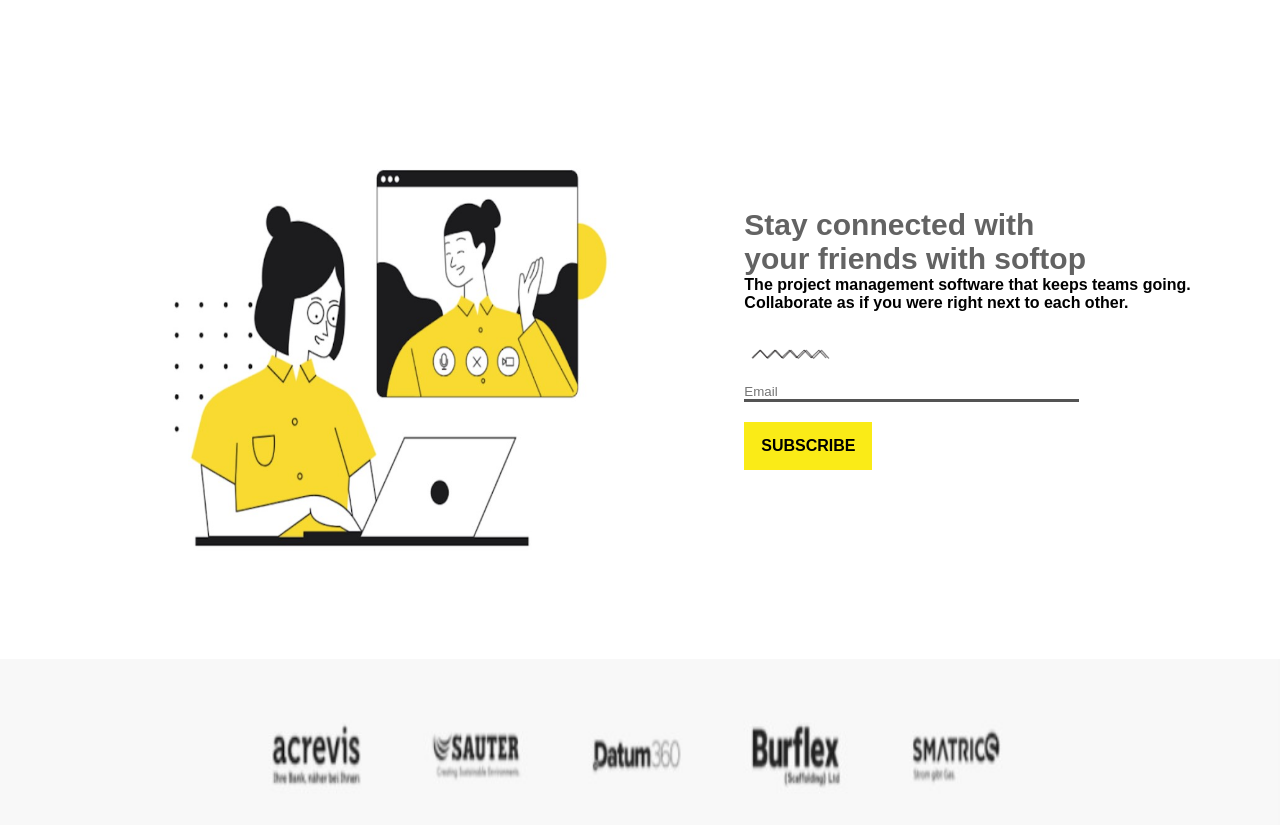
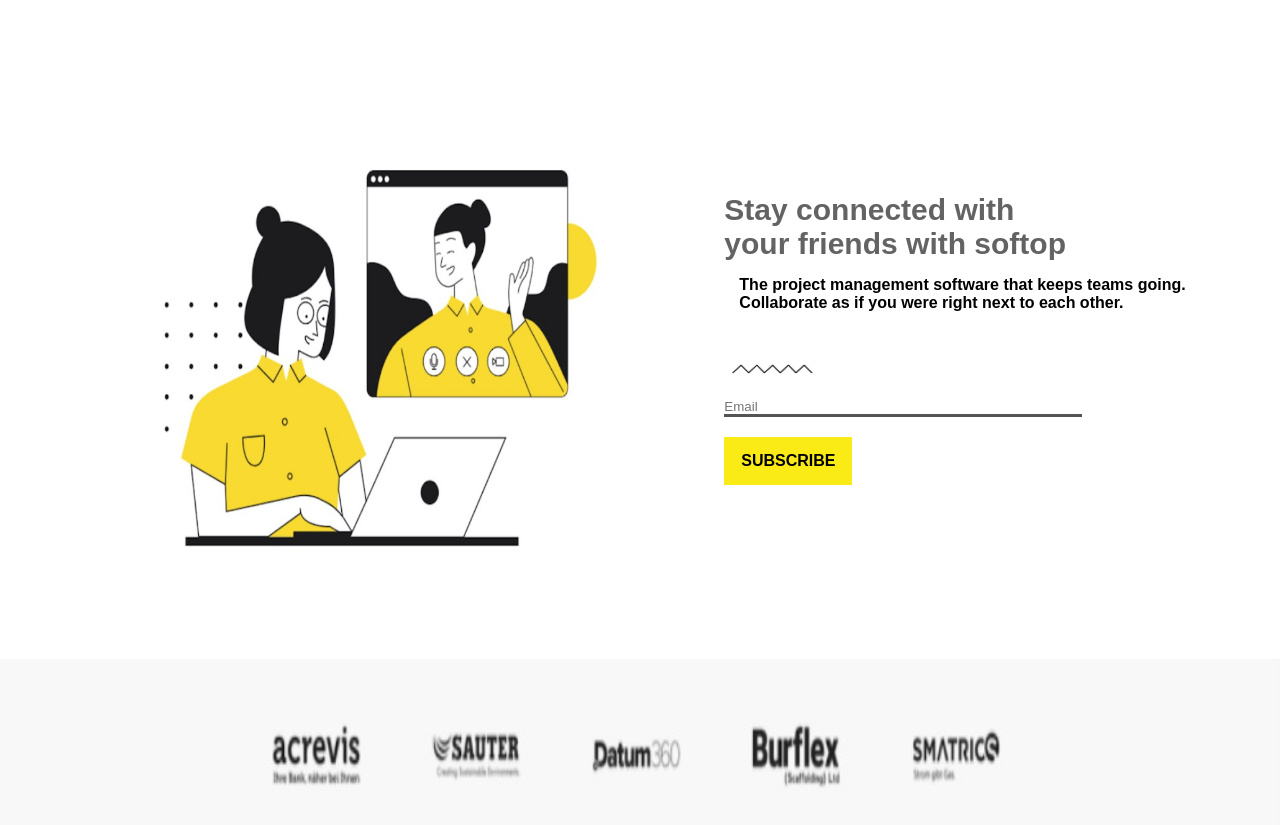
Before and after one commit to abid-sayyad/Alexa_Task_Two_Website, a plain HTML site: page index.html in a window 1280 px wide. Shown: the part 85-910 px from the top of the page. Drawn offline with Linux system fonts and the light colour scheme; files whose address does not match are found by name.

Commit message:
Update Style.css

```diff
--- a/CSS/Style.css
+++ b/CSS/Style.css
@@ -72,6 +72,9 @@
     width: 22rem;
     color: rgb(99, 99, 99);
 }
+.main_head p{
+    margin: 15px;
+}
 .zigzag{
     margin-top: 2rem;
     width: 20%;
```
